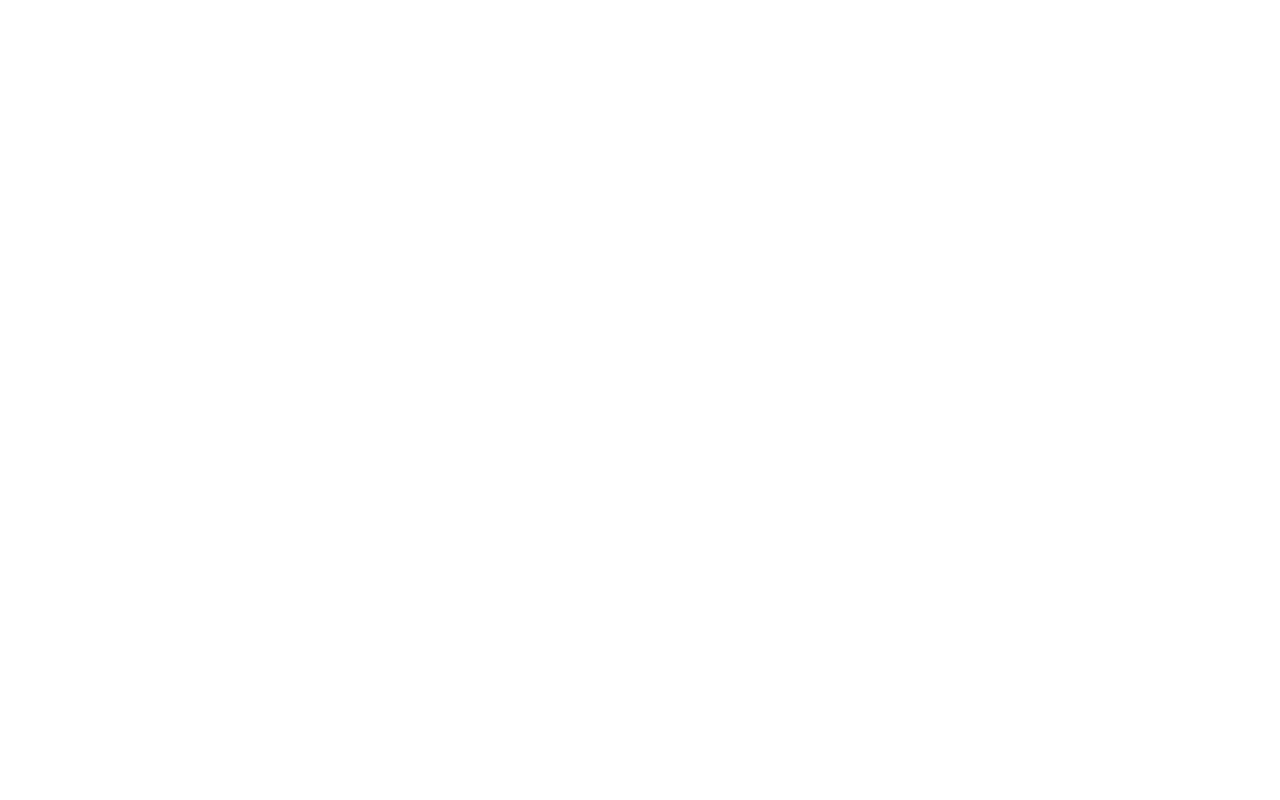
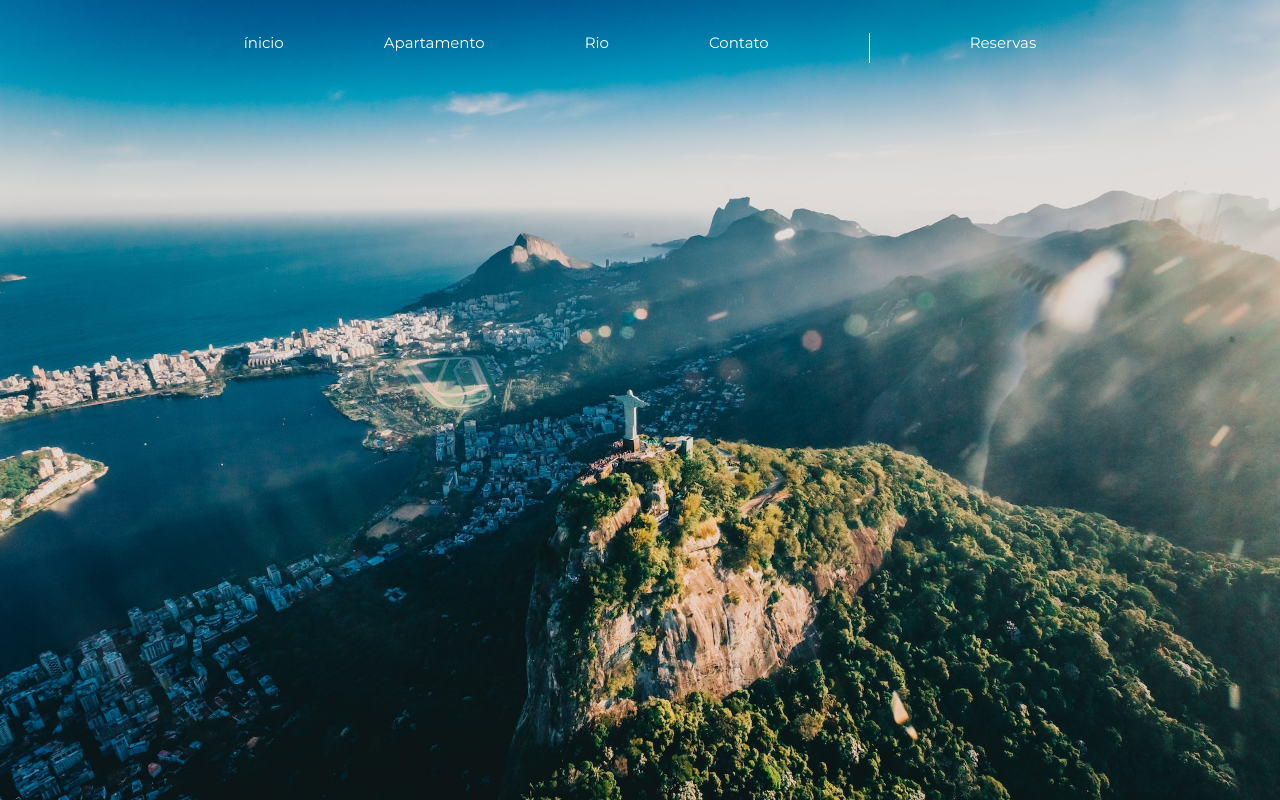
Before and after one commit to Joaogdiass/projeto-rio, a plain HTML site: page index.html in a window 1280 px wide. Drawn offline with Linux system fonts and the light colour scheme.

Commit message:
finalizando base header

```diff
--- a/assets/css/base.css
+++ b/assets/css/base.css
@@ -2,4 +2,18 @@
     margin: 0;
     padding: 0;
     box-sizing: border-box;
+    font-family: 'Montserrat', sans-serif;
 }
+
+.container{
+    width: 100%;
+    height: 100vh;
+    background-repeat: no-repeat;
+    background-size: cover;
+    background-position: 50%;
+    background-attachment: fixed;
+}
+
+.bg-image-1{
+    background-image: url(../images/pexels-matheus-bertelli-2868242.jpg);
+}
--- /dev/null
+++ b/assets/css/header.css
@@ -0,0 +1,28 @@
+.header-page{
+    width: 100%;
+    height: 100px;
+    display: flex;
+    justify-content: center;
+    align-items: center;
+}
+
+.header-menu ul{
+    display: flex;
+    color: white;
+    gap: 100px;
+    list-style: none
+
+}
+
+.header-menu a{
+   text-decoration: none;
+   color: white;
+   font-size: 15px;
+}
+
+.linha-vertical {
+    width: 1px;
+    background-color: rgb(255, 255, 255);
+    height: 30px;
+    display: inline-block; /* Permite que a linha vertical seja exibida na linha com os outros elementos */
+  }
--- a/index.html
+++ b/index.html
@@ -4,12 +4,31 @@
     <meta charset="UTF-8">
     <meta name="viewport" content="width=device-width, initial-scale=1.0">
 
+    <!-- linkando css -->
     <link rel="stylesheet" href="./assets/css/base.css">
+    <link rel="stylesheet" href="./assets/css/header.css">
+
+    <!-- linkand fonts -->
+    <link rel="preconnect" href="https://fonts.googleapis.com">
+    <link rel="preconnect" href="https://fonts.gstatic.com" crossorigin>
+    <link href="https://fonts.googleapis.com/css2?family=Montserrat:ital,wght@0,300;0,400;0,600;0,900;1,900&display=swap" rel="stylesheet">
+
     <title>Aluguel Rio</title>
 </head>
 <body>
-    <div class="container-1">
-
+    <div class="container bg-image-1" id="container1">
+        <header class="header-page">
+            <nav class="header-menu">
+                <ul>
+                    <li><a href="#container1">ínicio</a></li>
+                    <li><a href="#container2">Apartamento</a></li>
+                    <li><a href="#container3">Rio</a></li>
+                    <li><a href="#container4">Contato</a></li>
+                    <li><a class="linha-vertical" href="#container4"></a></li>
+                    <li><a href="#container5">Reservas</a></li>
+                </ul>
+            </nav>
+        </header>
     </div>
 
 
```
